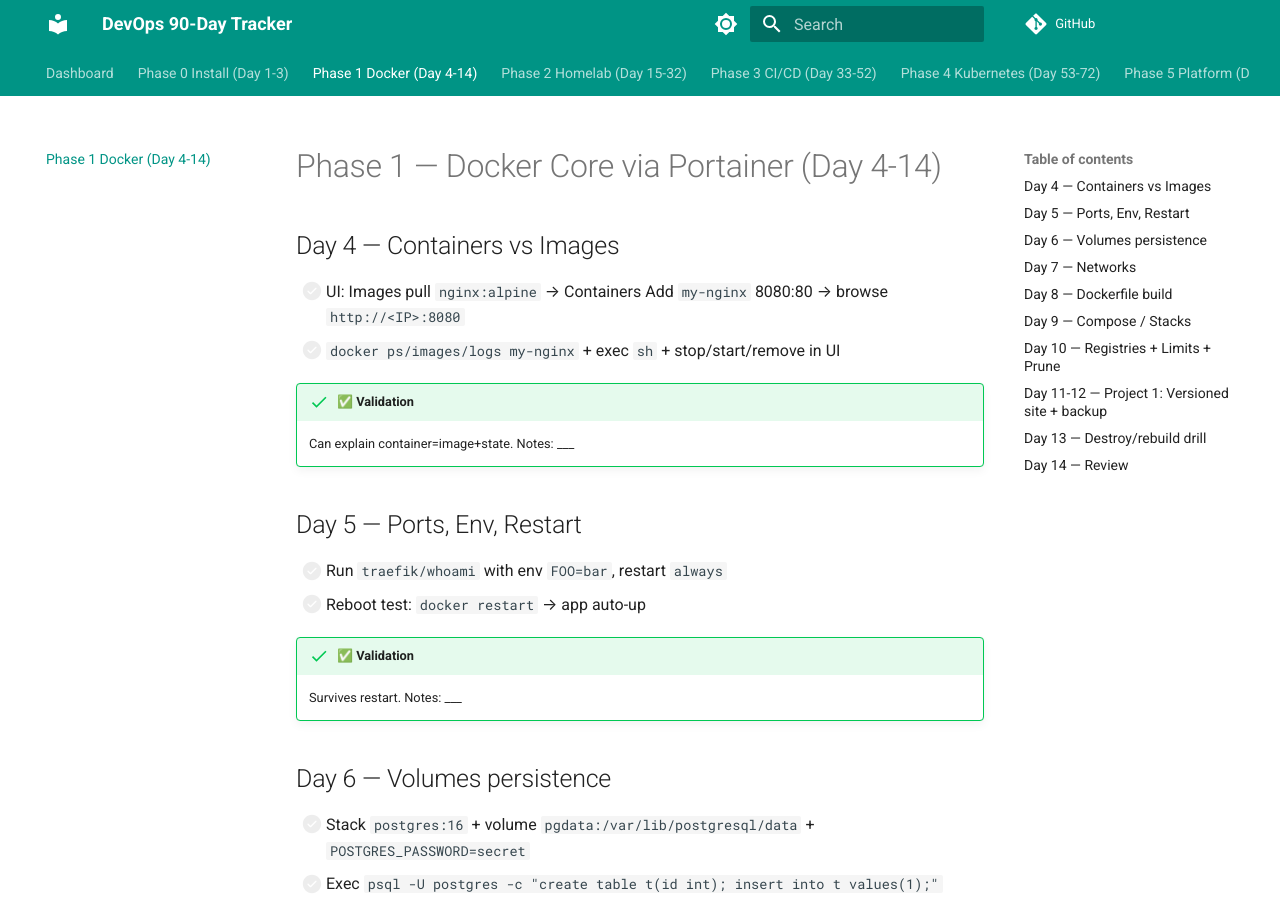
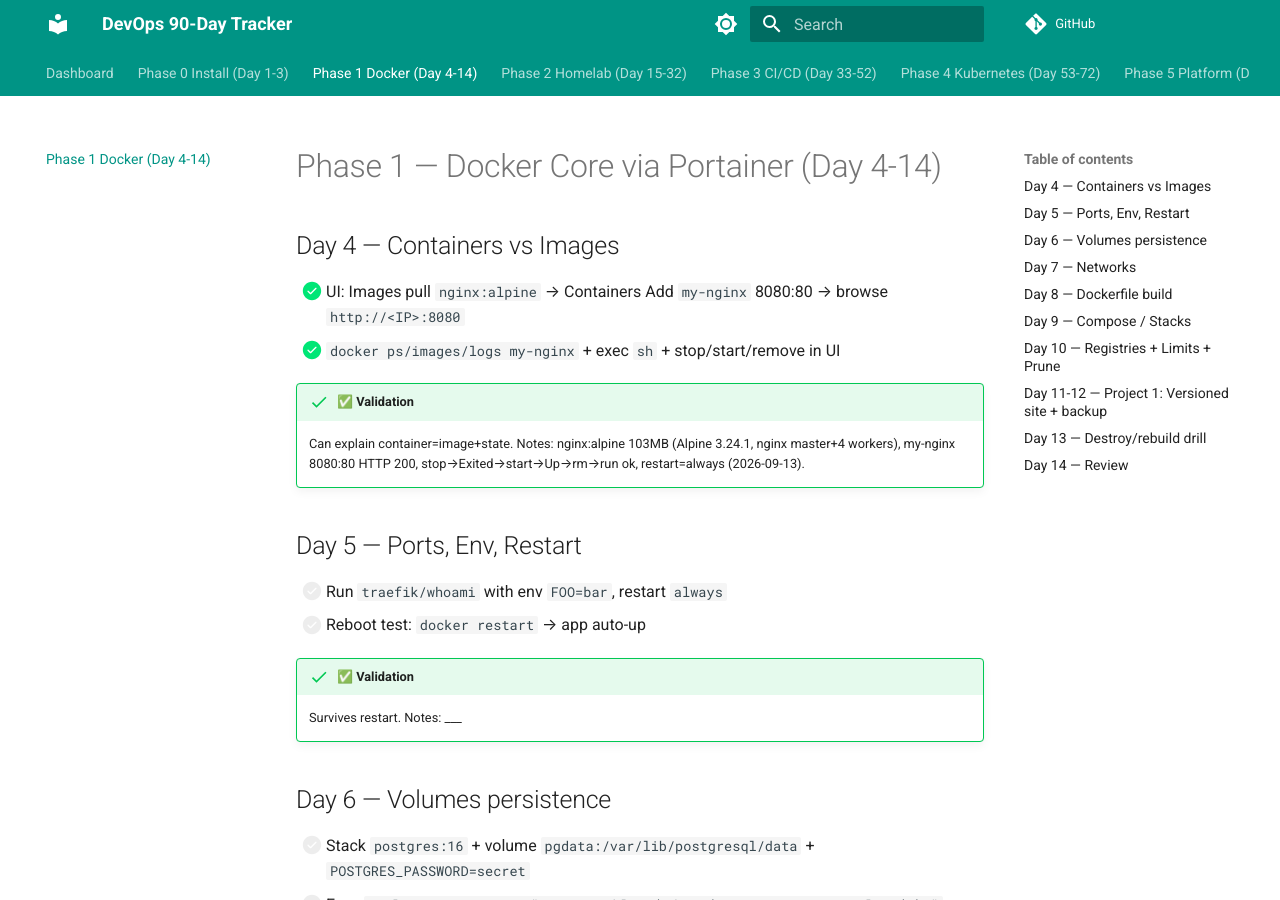
Before and after one commit to krazylearner/devops-stacks, an MkDocs documentation site: the page built from docs/phase-1-docker.md, in a window 1280 px wide and 900 px high. Built offline with MkDocs 1.6.1 and Material for MkDocs 9.7.7, drawn with Linux system fonts in a browser that asks for light colours; comment, search, counter and statistics services are not loaded.

Commit message:
docs(phase1): validate Day 4 my-nginx lifecycle

```diff
--- a/docs/phase-1-docker.md
+++ b/docs/phase-1-docker.md
@@ -2,11 +2,11 @@
 
 ## Day 4 — Containers vs Images
 
-- [ ] UI: Images pull `nginx:alpine` → Containers Add `my-nginx` 8080:80 → browse `http://<IP>:8080`
-- [ ] `docker ps/images/logs my-nginx` + exec `sh` + stop/start/remove in UI
+- [x] UI: Images pull `nginx:alpine` → Containers Add `my-nginx` 8080:80 → browse `http://<IP>:8080`
+- [x] `docker ps/images/logs my-nginx` + exec `sh` + stop/start/remove in UI
 
 !!! success "✅ Validation"
-    Can explain container=image+state. Notes: ___
+    Can explain container=image+state. Notes: nginx:alpine 103MB (Alpine 3.24.1, nginx master+4 workers), my-nginx 8080:80 HTTP 200, stop→Exited→start→Up→rm→run ok, restart=always (2026-09-13).
 
 ## Day 5 — Ports, Env, Restart
 
```
